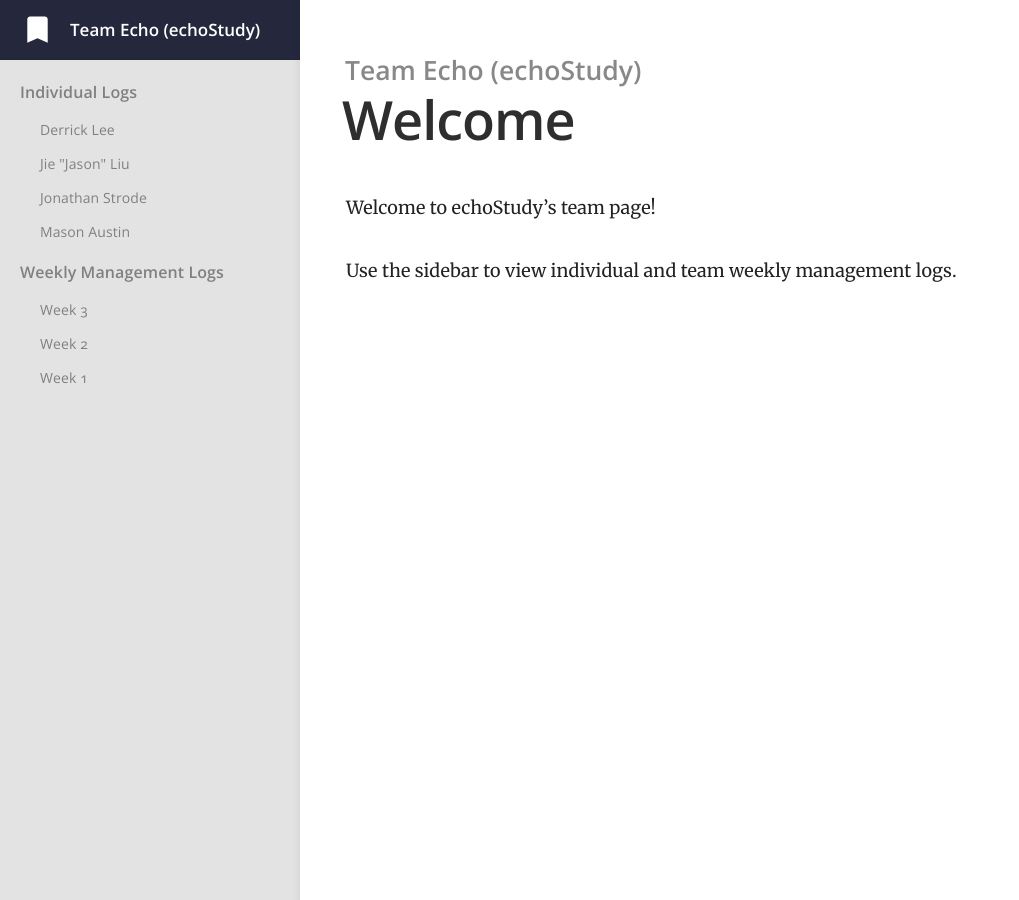
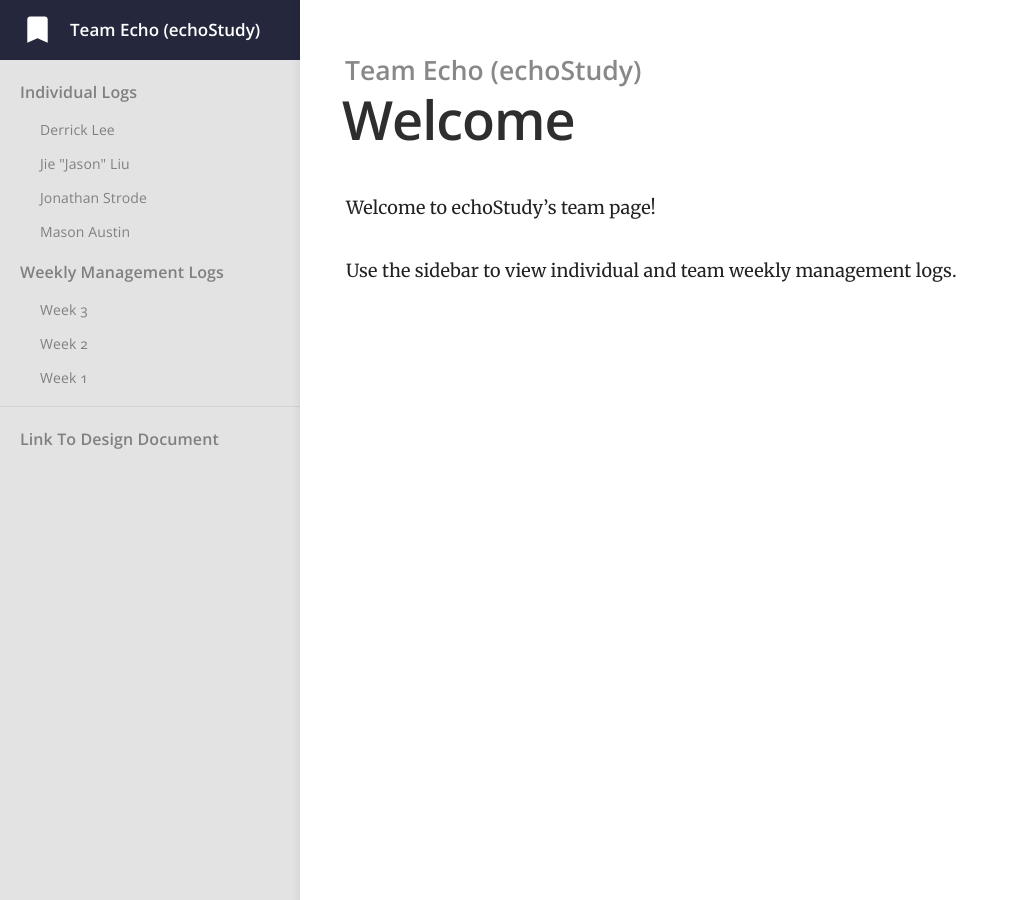
Before and after one commit to jiejasonliu/team-echo-site, a Jekyll site: the page built from index.md, in a window 1280 px wide. Shown: the whole page, without its empty margins (0-1019 px from the left). Built offline with Jekyll 4.4.1, drawn with Linux system fonts in a browser that asks for light colours.

Commit message:
feat: add links collection with design doc link

```diff
--- a/_config.yml
+++ b/_config.yml
@@ -43,6 +43,8 @@ collections:
     title: Documentation
     permalink: /:path/
     output: true
+  links:
+    title: External Links
 
 defaults:
   -
--- a/_layouts/default.html
+++ b/_layouts/default.html
@@ -39,6 +39,20 @@
 						</li>
 					{% endfor %}
 				</ul>
+
+				<ul>
+					{% assign grouped_links = site.links | group_by: 'title' %}
+					{% for group_link in grouped_links %}
+						{% assign link_items = group_link.items %}
+						{% for link_item in link_items %}
+							<li class="nav-item top-level">
+								<a class="group-container" href="{{ link_item.href }}" {% if link_item.newtab %}target="_blank"{% endif %}>
+									{{ link_item.title }}
+								</a>
+							</li>
+						{% endfor %}
+					{% endfor %}
+				</ul>
 			</nav>
 		</header>
 
```
Also changed, not shown: _links/_defaults.md (added, +5 -0 lines), _links/design-doc.md (added, +5 -0 lines).
